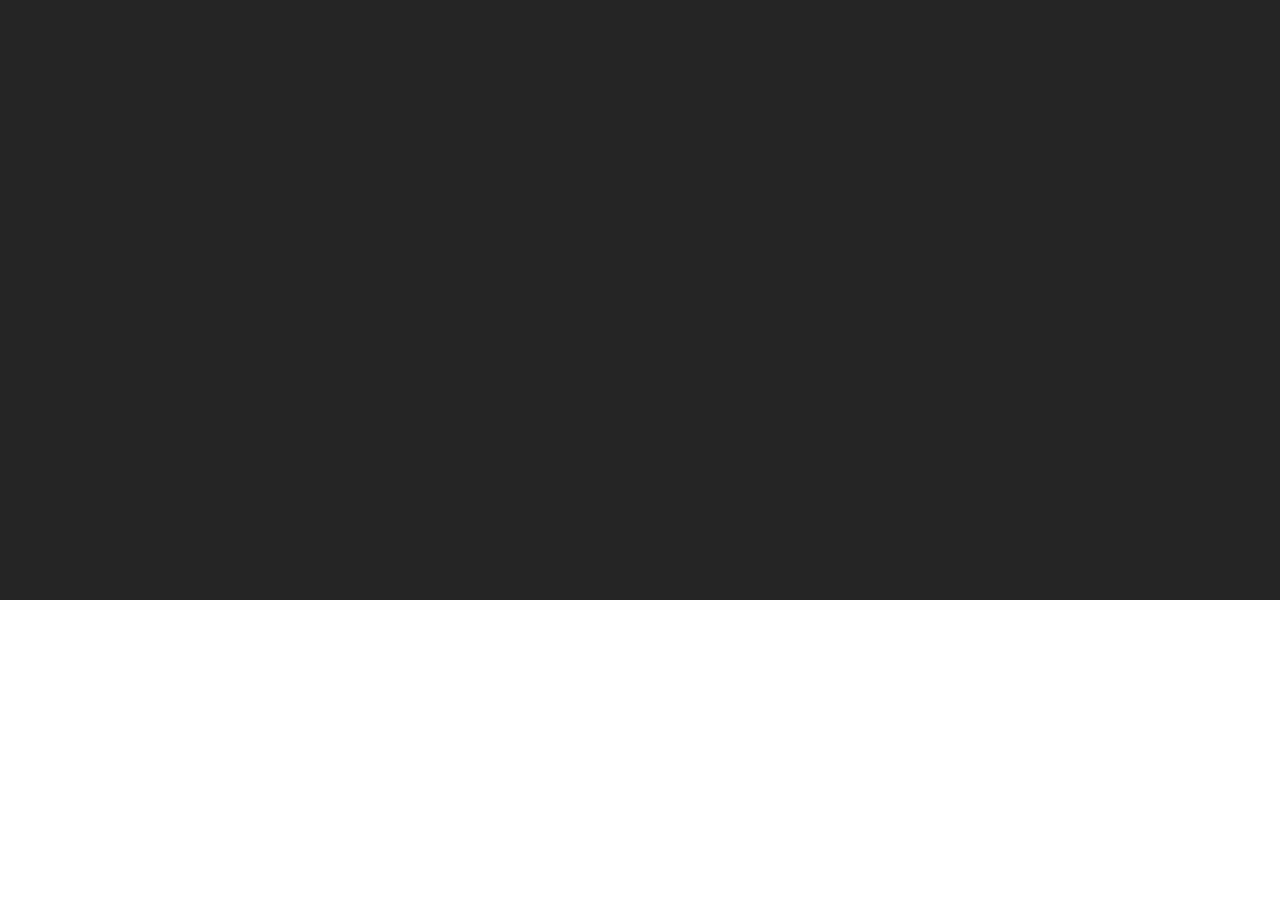
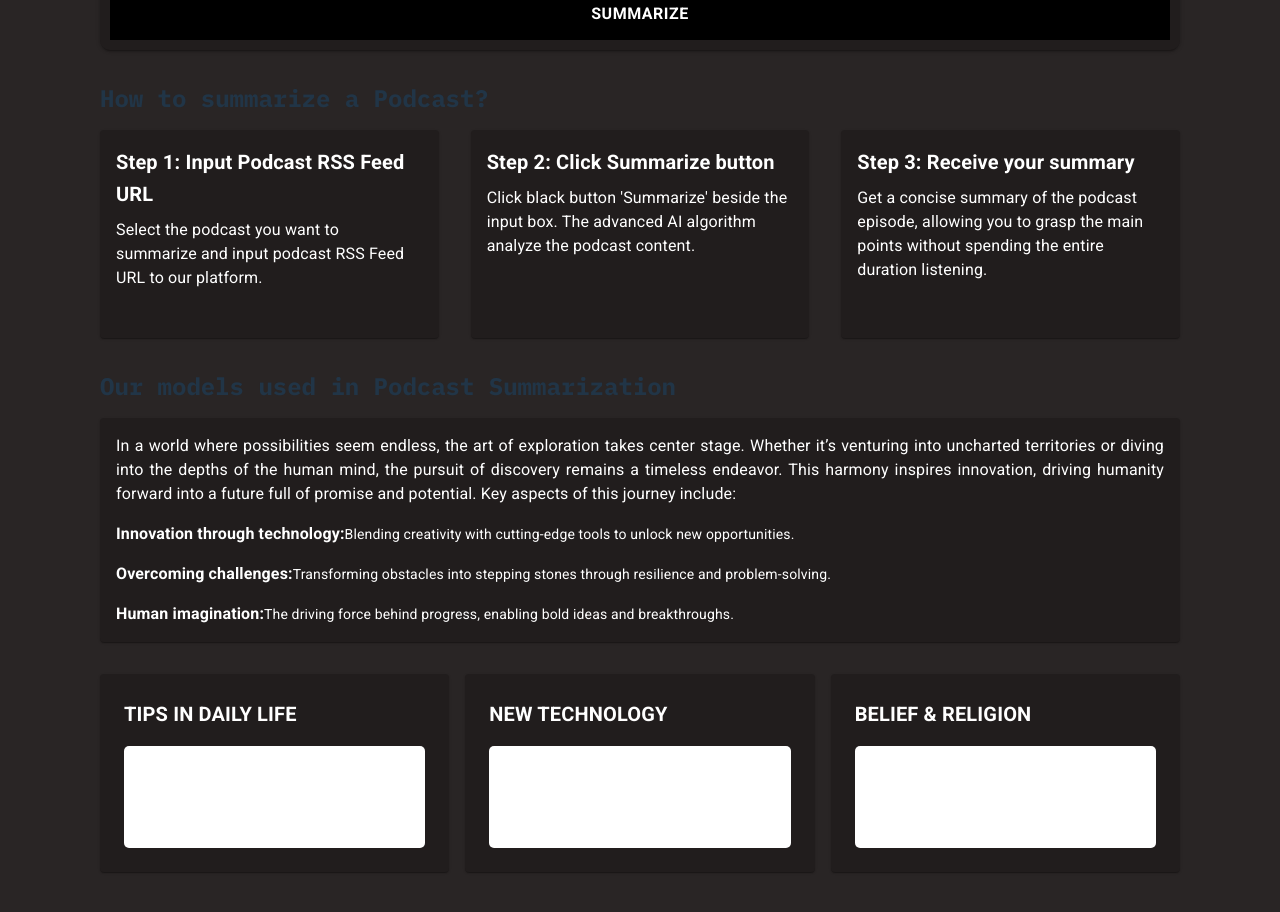
Before and after one commit to minhminh2703/podcast-summarization-fe, a React (Vite) app: page /home in a window 1280 px wide. Shown: the part 200-1112 px from the top of the page. Before the commit the page ends 800 px from the top, so only its background shows below. Built offline with nearby package versions, Linux system fonts and the light colour scheme; no server answers; a web font is replaced by a local one.

Commit message:
feat: adding homepage content

```diff
--- a/src/components/layouts/home-layout.tsx
+++ b/src/components/layouts/home-layout.tsx
@@ -1,11 +1,40 @@
 import React, { useEffect, useState } from 'react';
-import { Box } from '@mui/material';
+import { Box, Button, Grid, Paper, Typography } from '@mui/material';
 import { Outlet } from 'react-router-dom';
 import NavBar from '../ui/nav-bar';
 import { UserInfo } from '../../api/user.api';
 import { User } from '../../types/user';
+import { useNavigate } from 'react-router-dom';
+
+interface StepCardProps {
+  title: string;
+  description: string;
+}
+
+const StepCard: React.FC<StepCardProps> = ({ title, description }) => {
+  return (
+      <Paper
+          sx={{
+              padding: 2,
+              backgroundColor: '#211d1d',
+              color: 'white',
+              display: 'flex',
+              flexDirection: 'column',
+              height: '100%',
+          }}
+      >
+          <Typography variant="h6" sx={{ fontWeight: 'bold' }}>
+              {title}
+          </Typography>
+          <Typography variant="body1" sx={{ marginTop: 1 }}>
+              {description}
+          </Typography>
+      </Paper>
+  );
+};
 
 const HomeLayout: React.FC = () => {
+  const navigate = useNavigate();
   const [user, setUser] = useState<User | null>(null);
 
   useEffect(() => {
@@ -17,11 +46,183 @@ const HomeLayout: React.FC = () => {
     }
   }, []);
 
+  const handleSummarizeClick = () => {
+    navigate('/summarize'); // Navigate to /summarize on button click
+  };
+
   return (
     <Box display="flex" flexDirection="column" minHeight="100vh">
       <NavBar userEmail={user?.email} userAvatarUrl={user?.profile_picture || ''} />
-      <Box component="main" sx={{ flex: 1, p: 2, bgcolor: '#252525' }}>
-        <Outlet />
+      <Box component="main" sx={{ flex: 1, p: 2, bgcolor: '#292525', padding: '40px 100px' }}>
+        {/* Title */}
+        <Typography variant="h4" sx={{ textAlign: 'center', fontWeight: 'bold', marginBottom: 4, fontFamily: 'IBM Plex Mono', }}>
+          PODCAST SUMMARIZATION WITH AI
+        </Typography>
+
+        {/* Summarize Button */}
+        <Box sx={{ textAlign: 'center', marginBottom: 4 }}>
+          <Button
+            fullWidth
+            variant="contained"
+            sx={{
+              backgroundColor: 'black', // Dark background color
+              color: '#FFFFFF', // White text color
+              borderRadius: '10px', // Rounded corners
+              padding: '12px 30px', // Padding for a spacious button
+              fontSize: '16px', // Font size for readability
+              textTransform: 'none', // Keep text case as is (not uppercase)
+              fontWeight: 'bold', // Bold text
+              letterSpacing: '0.5px', // Slight letter spacing for aesthetics
+              border: '10px solid #211d1d',
+              '&:hover': {
+                  backgroundColor: '#333333', // Darker background on hover
+                  border: '10px solid #211d1d',
+              },
+            }}
+            onClick={handleSummarizeClick}
+          >
+            SUMMARIZE
+          </Button>
+        </Box>
+
+        {/* How to Summarize Section */}
+        <Typography variant="h5" sx={{ fontWeight: 'bold', marginBottom: 2, fontFamily: 'IBM Plex Mono', textAlign: 'start' }}>
+          How to summarize a Podcast?
+        </Typography>
+        <Grid container spacing={4} sx={{ marginBottom: 4 }}>
+          <Grid item xs={12} sm={4}>
+            <StepCard
+              title="Step 1: Input Podcast RSS Feed URL"
+              description="Select the podcast you want to summarize and input podcast RSS Feed URL to our platform."
+            />
+          </Grid>
+          <Grid item xs={12} sm={4}>
+            <StepCard
+              title="Step 2: Click Summarize button"
+              description="Click black button 'Summarize' beside the input box. The advanced AI algorithm analyze the podcast content."
+            />
+          </Grid>
+          <Grid item xs={12} sm={4}>
+            <StepCard
+              title="Step 3: Receive your summary"
+              description="Get a concise summary of the podcast episode, allowing you to grasp the main points without spending the entire duration listening."
+            />
+          </Grid>
+        </Grid>
+
+        {/* Models Used Section */}
+        <Typography variant="h5" sx={{ fontWeight: 'bold', marginBottom: 2, fontFamily: 'IBM Plex Mono', textAlign: 'start', marginTop: 8 }}>
+          Our models used in Podcast Summarization
+        </Typography>
+        <Paper sx={{ padding: 2, backgroundColor: '#211d1d', marginBottom: 4, color: 'white', textAlign: 'justify' }}>
+          <Typography variant="body1" sx={{ color: 'white' }}>
+            In a world where possibilities seem endless, the art of exploration takes center stage. Whether it’s venturing into uncharted territories or diving into the depths of the human mind, the pursuit of discovery remains a timeless endeavor. This harmony inspires innovation, driving humanity forward into a future full of promise and potential. Key aspects of this journey include:
+          </Typography>
+          <Box sx={{ marginBottom: 2 }} />
+          <Typography variant="body1" sx={{ fontWeight: 'bold', marginTop: 2, alignContent: 'justify', display: 'inline' }}>
+            Innovation through technology:
+          </Typography>
+          <Typography variant="body2" sx={{ marginTop: 1, display: 'inline' }}>
+            Blending creativity with cutting-edge tools to unlock new opportunities. &nbsp;&nbsp;
+          </Typography>
+          <br />
+          <Box sx={{ marginBottom: 2 }} />
+          <Typography variant="body1" sx={{ fontWeight: 'bold', marginTop: 2, display: 'inline' }}>
+            Overcoming challenges:
+          </Typography>
+          <Typography variant="body2" sx={{ marginTop: 1, display: 'inline' }}>
+            Transforming obstacles into stepping stones through resilience and problem-solving. &nbsp;&nbsp;
+          </Typography>
+          <br />
+          <Box sx={{ marginBottom: 2 }} />
+          <Typography variant="body1" sx={{ fontWeight: 'bold', marginTop: 2, display: 'inline' }}>
+            Human imagination:
+          </Typography>
+          <Typography variant="body2" sx={{ marginTop: 1, display: 'inline' }}>
+            The driving force behind progress, enabling bold ideas and breakthroughs.
+          </Typography>
+        </Paper>
+
+        {/* Category Cards Section */}
+        <Grid container spacing={2} sx={{ marginBottom: 4 }}>
+          <Grid item xs={12} sm={4}>
+            <Paper
+              sx={{
+                padding: 3,
+                backgroundColor: '#211d1d',
+                height: '150px', // Adjust height
+                display: 'flex',
+                flexDirection: 'column',
+                justifyContent: 'space-between',
+                color: 'white',
+              }}
+            >
+              <Typography variant="h6" sx={{ fontWeight: 'bold', textAlign: 'start' }}>
+                TIPS IN DAILY LIFE
+              </Typography>
+              <Box
+                sx={{
+                  backgroundColor: 'white',
+                  borderRadius: '5px',
+                  height: '100%', // The white box will fill the height
+                  marginTop: 2,  // Adds space between the title and the white box
+                }}
+              />
+            </Paper>
+          </Grid>
+
+          <Grid item xs={12} sm={4}>
+            <Paper
+              sx={{
+                padding: 3,
+                backgroundColor: '#211d1d',
+                height: '150px', // Adjust height
+                display: 'flex',
+                flexDirection: 'column',
+                justifyContent: 'space-between',
+                color: 'white',
+              }}
+            >
+              <Typography variant="h6" sx={{ fontWeight: 'bold', textAlign: 'start' }}>
+                NEW TECHNOLOGY
+              </Typography>
+              <Box
+                sx={{
+                  backgroundColor: 'white',
+                  borderRadius: '5px',
+                  height: '100%', // The white box will fill the height
+                  marginTop: 2,  // Adds space between the title and the white box
+                }}
+              />
+            </Paper>
+          </Grid>
+
+          <Grid item xs={12} sm={4}>
+            <Paper
+              sx={{
+                padding: 3,
+                backgroundColor: '#211d1d',
+                height: '150px', // Adjust height
+                display: 'flex',
+                flexDirection: 'column',
+                justifyContent: 'space-between',
+                color: 'white',
+              }}
+            >
+              <Typography variant="h6" sx={{ fontWeight: 'bold', textAlign: 'start' }}>
+                BELIEF & RELIGION
+              </Typography>
+              <Box
+                sx={{
+                  backgroundColor: 'white',
+                  borderRadius: '5px',
+                  height: '100%', // The white box will fill the height
+                  marginTop: 2,  // Adds space between the title and the white box
+                }}
+              />
+            </Paper>
+          </Grid>
+        </Grid>
       </Box>
     </Box>
   );
```
